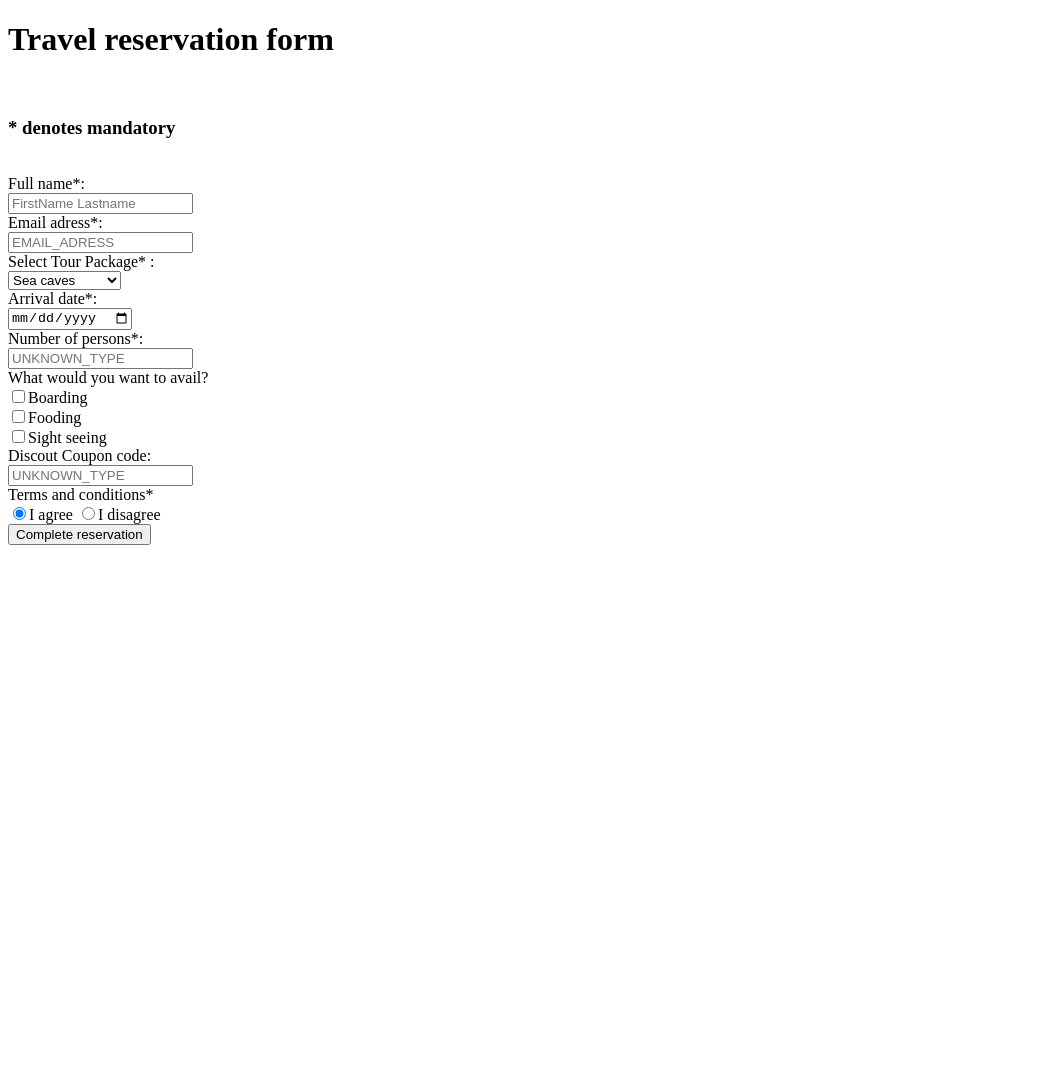
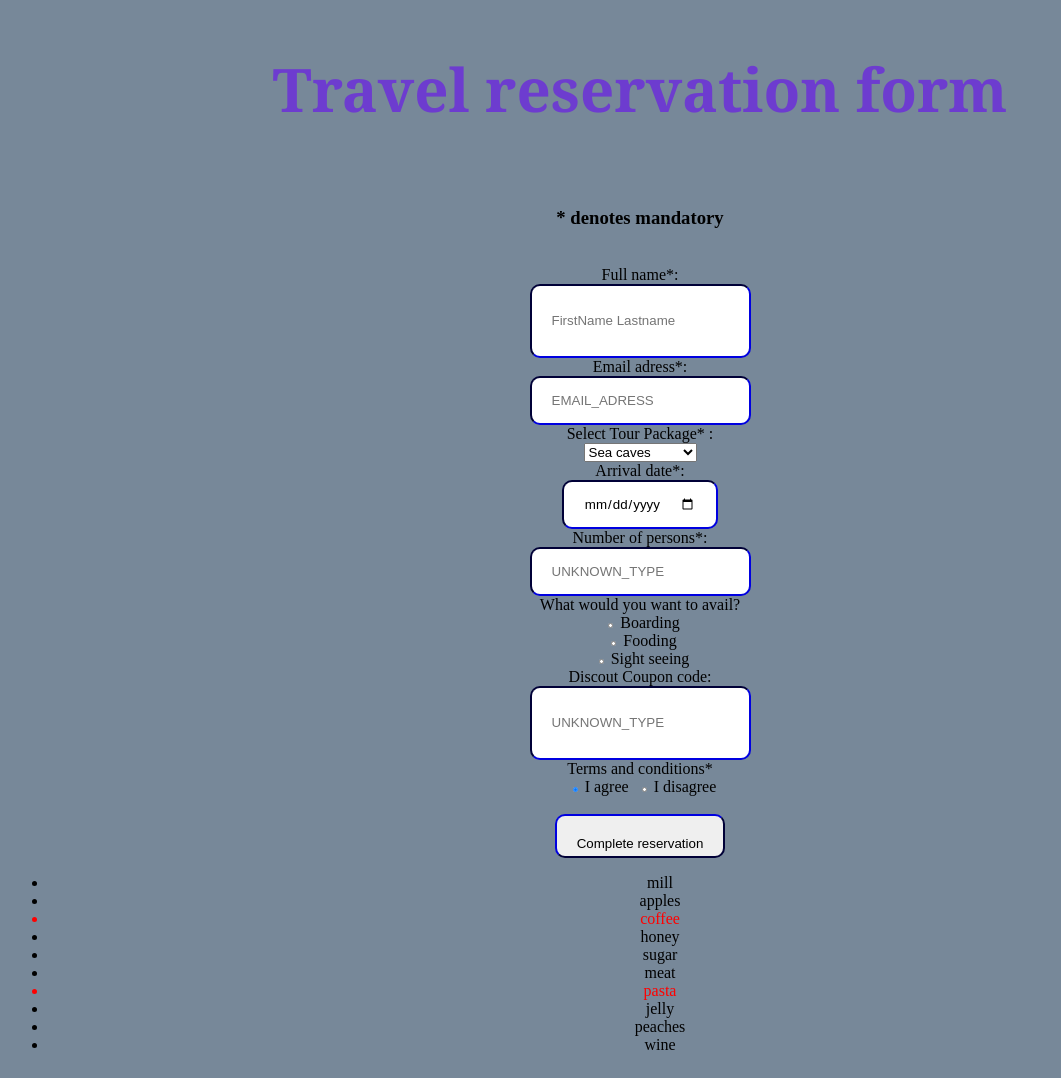
Before and after one commit to anamariadumitru/Practica-Front-End-Wantsome, a plain HTML site: page Travel reservation form.html in a window 1280 px wide. Shown: the whole page, without its empty margins (0-1061 px from the left). Before the commit the page ends 800 px from the top, so only its background shows below. Drawn offline with Linux system fonts and the light colour scheme.

Commit message:
updated travel reserv form

```diff
--- a/Travel reservation form.html
+++ b/Travel reservation form.html
@@ -1,7 +1,42 @@
 <!DOCTYPE html>
     <head>
         <title>Travel reservation form</title>
+        <link rel="Style travel form" href="Style travel form.css"
         <meta charset=UTF-8"/>
+        <style>
+        input {
+            border-radius: 10px;
+            height: 5px;
+            border-color: darkblue;
+            font-family: sans-serif;
+            padding: 20px;
+            margin: top;
+        }
+        h1 {
+            text-align: center;
+            font-family: Georgia;
+            font-size: 60px;
+            color:rgb(109, 60, 207);
+
+        }
+        body {
+            text-align: center;
+            background-color: lightslategray;
+            align-content: center;
+        }
+        input[type="text"] {
+            height: 30px;
+        }
+        input[type="checkbox"] {
+            display: inline;
+        }
+        ul li:nth-child(4n+3) {
+            color:red;
+        }
+        </style>
+
+
+
     </head>
 
     <body>
@@ -38,7 +73,24 @@
             <input type="radio" name="terms" value="agree" required checked>I agree
             <input type="radio" name="terms" value="disagree" required>I disagree
             <br>
+            <br>
             <input type="submit" name="Submit" value="Complete reservation">
+
+
+                <ul>
+                    <li>mill</li>
+                    <li>apples</li>
+                    <li>coffee</li>
+                    <li>honey</li>
+                    <li>sugar</li>
+                    <li>meat</li>
+                    <li>pasta</li>
+                    <li>jelly</li>
+                    <li>peaches</li>
+                    <li>wine</li>
+
+                </ul>
+            </li>
         </form>
     </body>
 </html>
```
Also changed, not shown: Style travel form.css (added).
